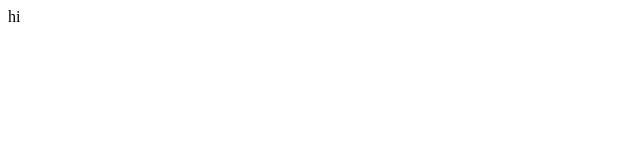
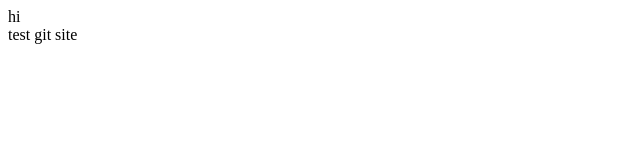
Before and after one commit to GLUONWEB/sample, a plain HTML site: page index.html in a window 1280 px wide. Shown: the full height of the page, 0-640 px from the left. Drawn offline with Linux system fonts and the light colour scheme.

Commit message:
Update index.html

```diff
--- a/index.html
+++ b/index.html
@@ -3,6 +3,7 @@
 <title>HI</title>
 </head>
 <body>
-hi
+hi<br>
+  test git site
 </body>
 </html>
```
